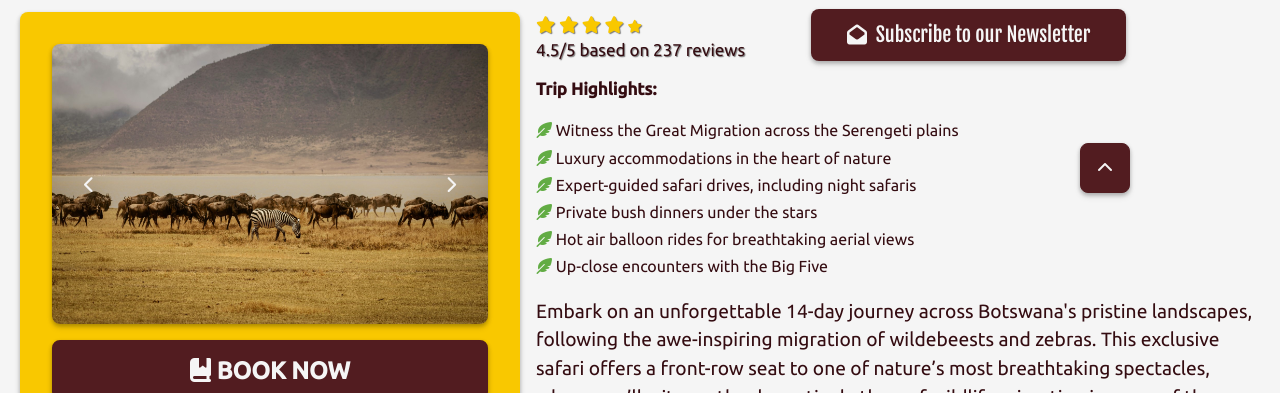
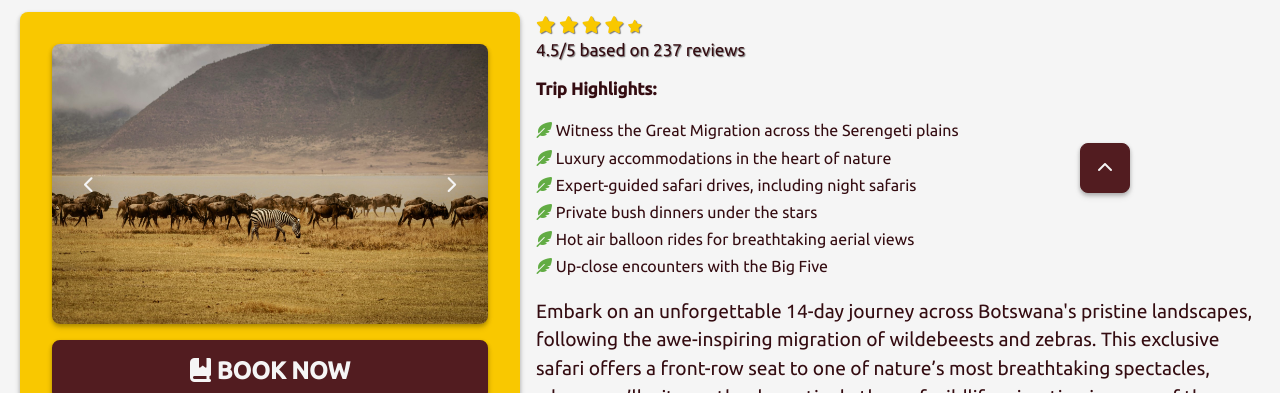
Before and after one commit to andrewmat32/soul-of-afrika, a plain HTML site: page details.html in a window 1280 px wide. Shown: the part 707-1100 px from the top of the page. Drawn offline with Linux system fonts and the light colour scheme.

Commit message:
Add files via upload

```diff
--- a/details.html
+++ b/details.html
@@ -368,14 +368,6 @@
   </div>
 </div>
 
-<div class="floating-newsletter">
-  <div class="container">
-    <div class="floating-newsletter__content">
-      <span class="h5"><i class="fa fa-envelope-open"></i> &nbsp;Subscribe to our Newsletter</span>
-    </div>
-  </div>
-</div>
-
 <div class="scroll-to-top" onclick="topFunction()" id="toTop">
   <i class="fa fa-chevron-up"></i>
 </div>
```
